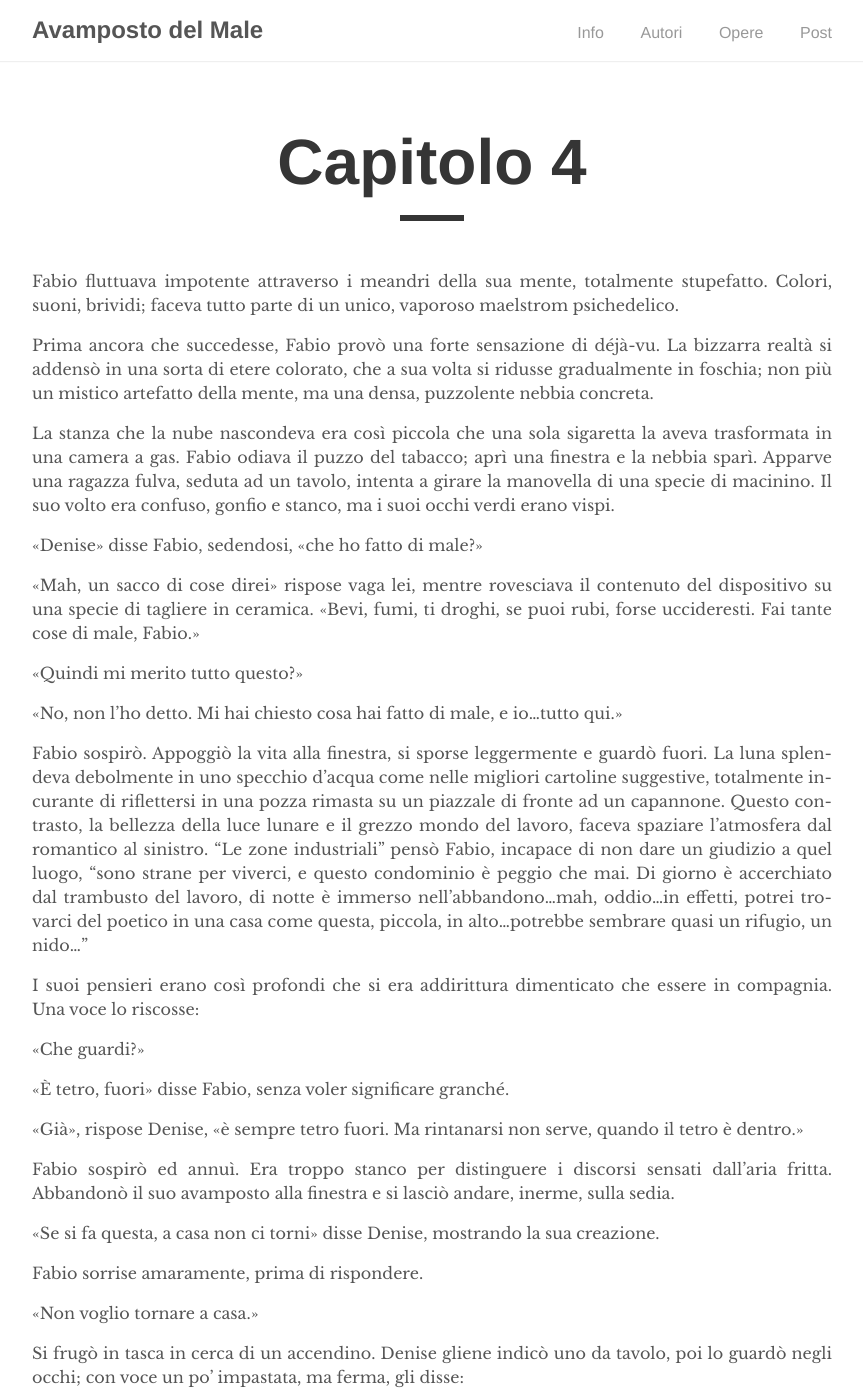
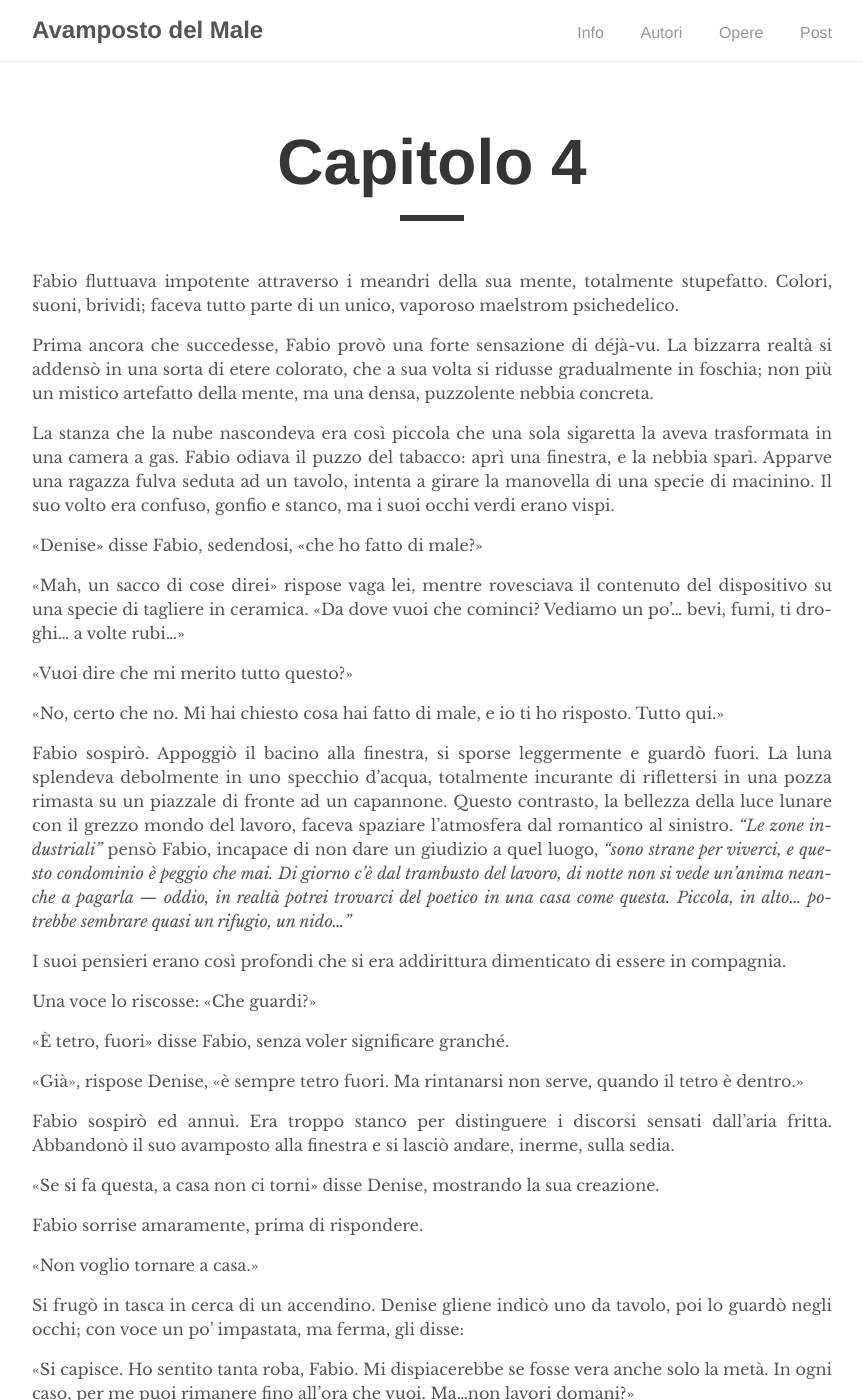
Before and after one commit to eviloutpost/eviloutpost.github.io, a Jekyll site: the page built from _works/sdp_ch/04.md, in a window 1280 px wide and 1400 px high. Shown: the whole window, without its empty margins (208-1071 px from the left). Built offline with Jekyll 4.4.1, drawn with Linux system fonts in a browser that asks for light colours.

Commit message:
proceeded fix

```diff
--- a/_works/sdp_ch/04.md
+++ b/_works/sdp_ch/04.md
@@ -8,38 +8,21 @@ Fabio fluttuava impotente attraverso i meandri della sua mente, totalmente stupe
 
 Prima ancora che succedesse, Fabio provò una forte sensazione di déjà-vu. La bizzarra realtà si addensò in una sorta di etere colorato, che a sua volta si ridusse gradualmente in foschia; non più un mistico artefatto della mente, ma una densa, puzzolente nebbia concreta.
 
-La stanza che la nube nascondeva era così piccola che una sola sigaretta la aveva trasformata in una camera a gas. Fabio odiava il puzzo del
-tabacco; aprì una finestra e la nebbia sparì. Apparve una ragazza fulva, seduta ad un tavolo, intenta a girare la manovella di una specie di macinino. Il suo volto era confuso, gonfio e stanco, ma i suoi occhi verdi erano vispi.
+La stanza che la nube nascondeva era così piccola che una sola sigaretta la aveva trasformata in una camera a gas. Fabio odiava il puzzo del tabacco: aprì una finestra, e la nebbia sparì. Apparve una ragazza fulva seduta ad un tavolo, intenta a girare la manovella di una specie di macinino. Il suo volto era confuso, gonfio e stanco, ma i suoi occhi verdi erano vispi.
 
 «Denise» disse Fabio, sedendosi, «che ho fatto di male?»
 
-«Mah, un sacco di cose direi» rispose vaga lei, mentre rovesciava il
-contenuto del dispositivo su una specie di tagliere in ceramica. «Bevi,
-fumi, ti droghi, se puoi rubi, forse uccideresti. Fai tante cose di
-male, Fabio.»
+«Mah, un sacco di cose direi» rispose vaga lei, mentre rovesciava il contenuto del dispositivo su una specie di tagliere in ceramica. «Da dove vuoi che cominci? Vediamo un po'... bevi, fumi, ti droghi... a volte rubi...»
 
-«Quindi mi merito tutto questo?»
+«Vuoi dire che mi merito tutto questo?»
 
-«No, non l’ho detto. Mi hai chiesto cosa hai fatto di male, e io…tutto
-qui.»
+«No, certo che no. Mi hai chiesto cosa hai fatto di male, e io ti ho risposto. Tutto qui.»
 
-Fabio sospirò. Appoggiò la vita alla finestra, si sporse leggermente e
-guardò fuori. La luna splendeva debolmente in uno specchio d’acqua come
-nelle migliori cartoline suggestive, totalmente incurante di riflettersi
-in una pozza rimasta su un piazzale di fronte ad un capannone. Questo
-contrasto, la bellezza della luce lunare e il grezzo mondo del lavoro,
-faceva spaziare l’atmosfera dal romantico al sinistro. “Le zone
-industriali” pensò Fabio, incapace di non dare un giudizio a quel luogo,
-“sono strane per viverci, e questo condominio è peggio che mai. Di
-giorno è accerchiato dal trambusto del lavoro, di notte è immerso
-nell’abbandono…mah, oddio…in effetti, potrei trovarci del poetico in una
-casa come questa, piccola, in alto…potrebbe sembrare quasi un rifugio,
-un nido…”
+Fabio sospirò. Appoggiò il bacino alla finestra, si sporse leggermente e guardò fuori. La luna splendeva debolmente in uno specchio d’acqua, totalmente incurante di riflettersi in una pozza rimasta su un piazzale di fronte ad un capannone. Questo contrasto, la bellezza della luce lunare con il grezzo mondo del lavoro, faceva spaziare l’atmosfera dal romantico al sinistro. *“Le zone industriali”* pensò Fabio, incapace di non dare un giudizio a quel luogo, *“sono strane per viverci, e questo condominio è peggio che mai. Di giorno c'è dal trambusto del lavoro, di notte non si vede un'anima neanche a pagarla --- oddio, in realtà potrei trovarci del poetico in una casa come questa. Piccola, in alto... potrebbe sembrare quasi un rifugio, un nido...”*
 
-I suoi pensieri erano così profondi che si era addirittura dimenticato
-che essere in compagnia. Una voce lo riscosse:
+I suoi pensieri erano così profondi che si era addirittura dimenticato di essere in compagnia.
 
-«Che guardi?»
+Una voce lo riscosse: «Che guardi?»
 
 «È tetro, fuori» disse Fabio, senza voler significare granché.
 
```
